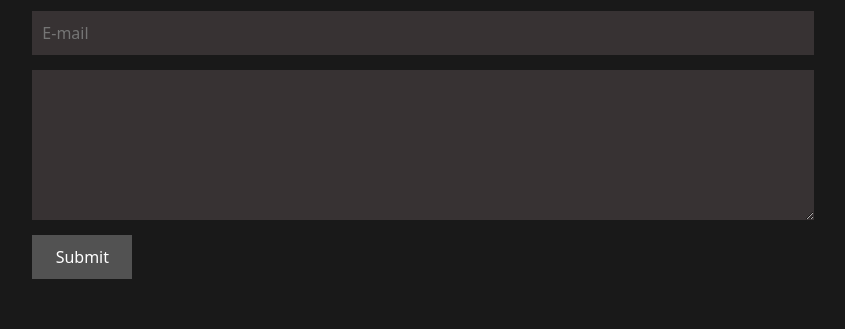
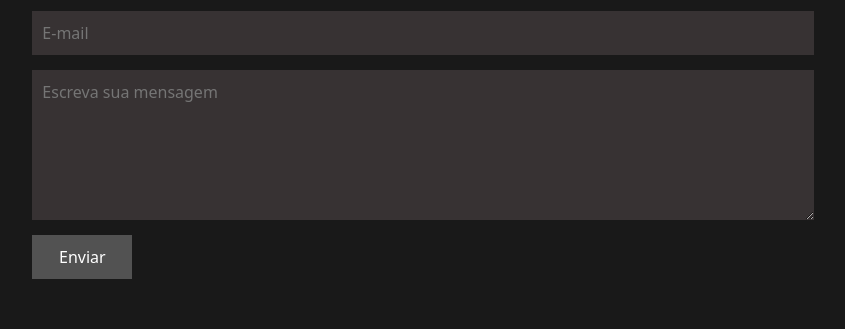
Before and after one commit to ismaelrodino2/New-personal-website, a website: page views/index.html in a window 1280 px wide. Shown: the part 4165-4494 px from the top of the page, without its empty margins (205-1050 px from the left). Drawn offline with nearby package versions, Linux system fonts and the light colour scheme; files that its build step writes are made by us from their sources; files whose address does not match are found by name.

Commit message:
Portuguese form correction

```diff
--- a/views/index.html
+++ b/views/index.html
@@ -402,8 +402,8 @@
               <form class="form">
                 <input type="text" id="subject" placeholder="Assunto" class="field"/>
                 <input type="email" id="email" placeholder="E-mail" class="field"/>
-                <textarea name="text" id="text" cols="30" class="field" rows="10"></textarea >
-                <input type="submit" value="Submit" class="field enviar"/>
+                <textarea name="text" id="text" cols="30" class="field" rows="10" placeholder="Escreva sua mensagem"></textarea >
+                <input type="submit" value="Enviar" class="field enviar"/>
               </form>
             </div>
           </div>
```
